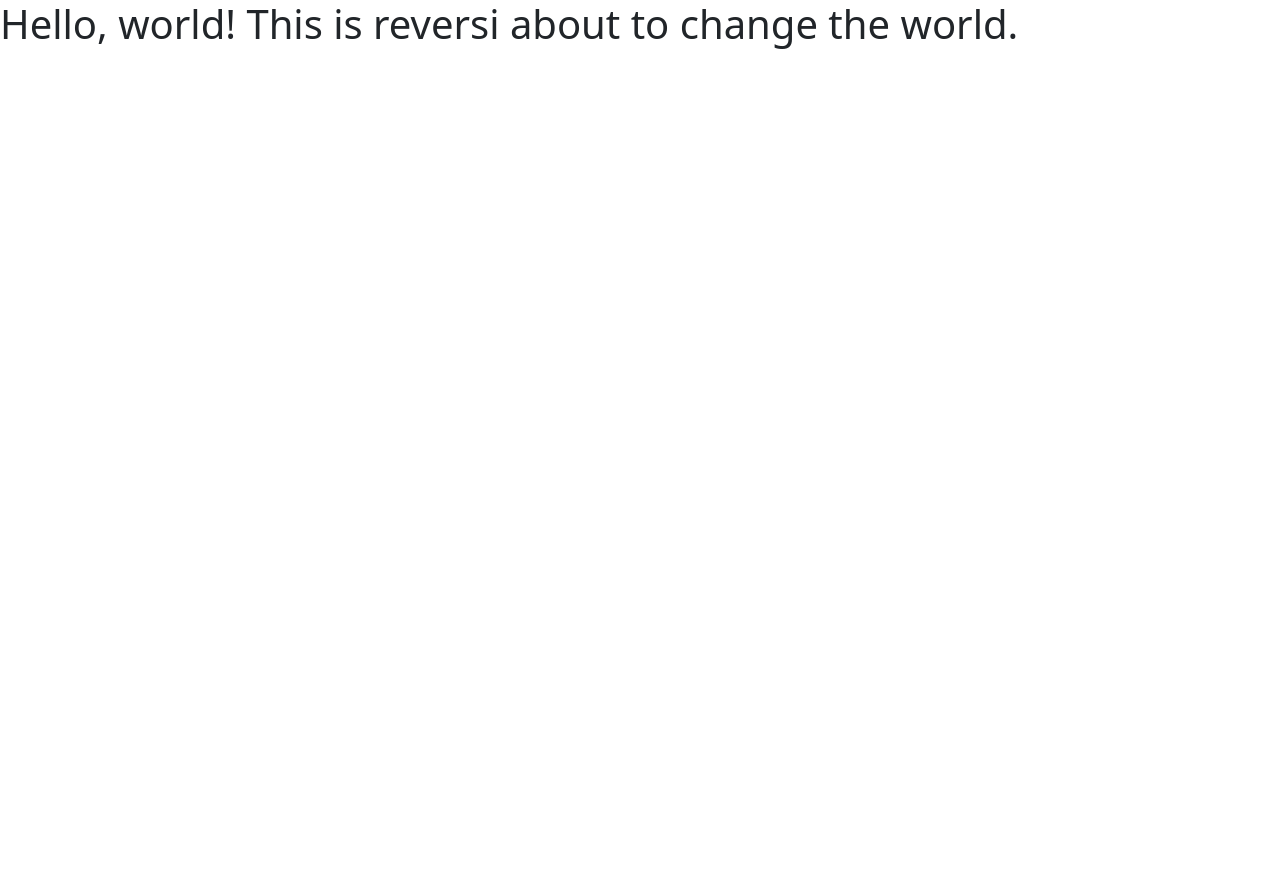
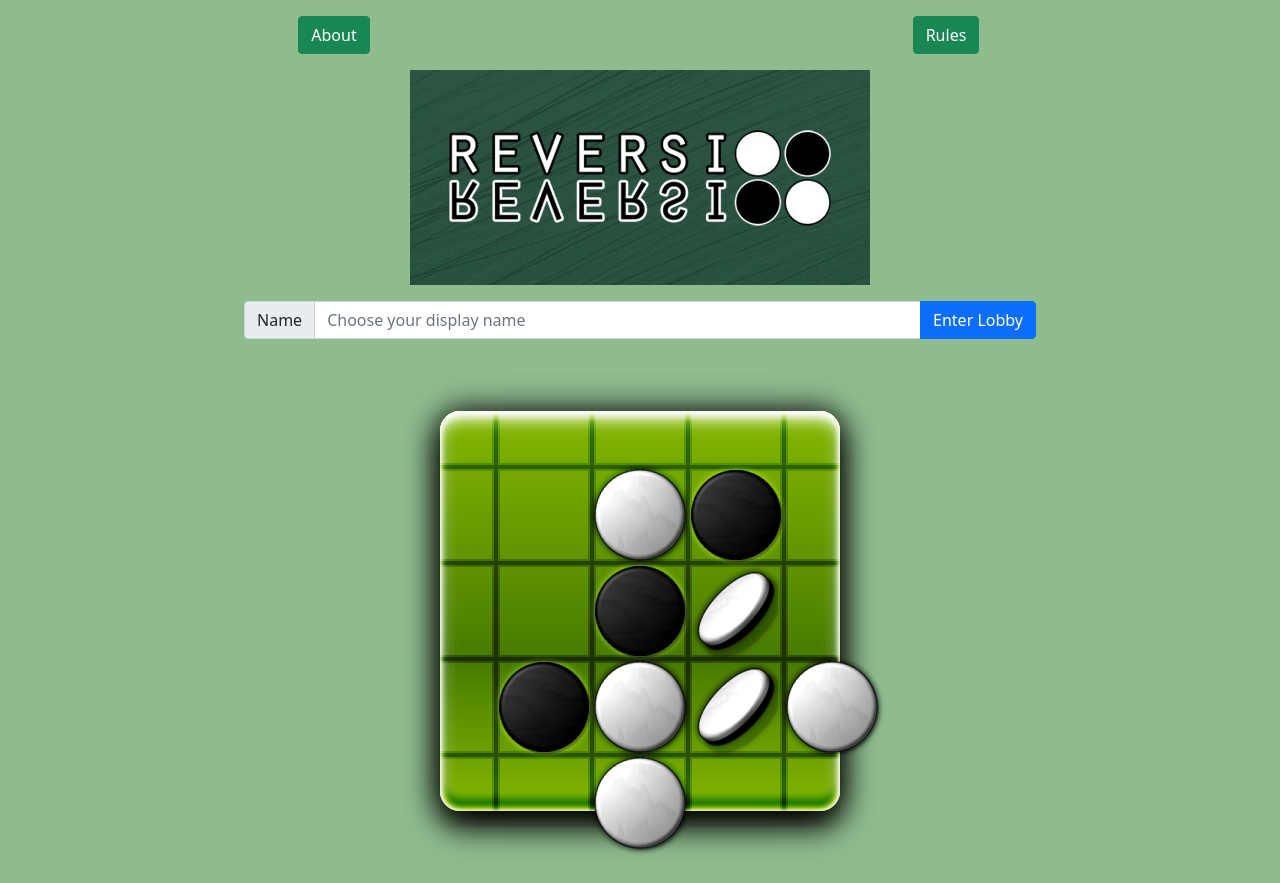
Before and after one commit to kathrynbe/reversi-butler, a website: page public/index.html in a window 1280 px wide. Before the commit the page ends 800 px from the top, so only its background shows below. Drawn offline with nearby package versions, Linux system fonts and the light colour scheme.

Commit message:
Creating the entrance pages

```diff
--- a/public/index.html
+++ b/public/index.html
@@ -6,17 +6,55 @@
     <meta name="viewport" content="width=device-width, initial-scale=1">
 
     <!-- Bootstrap CSS -->
-    <link href="https://cdn.jsdelivr.net/npm/bootstrap@5.1.3/dist/css/bootstrap.min.css" rel="stylesheet" integrity="sha384-1BmE4kWBq78iYhFldvKuhfTAU6auU8tT94WrHftjDbrCEXSU1oBoqyl2QvZ6jIW3" crossorigin="anonymous">
-
-    <title>Hello, world! This is reversi about to change the world. </title>
+    <link href="https://cdn.jsdelivr.net/npm/bootstrap@5.0.2/dist/css/bootstrap.min.css" rel="stylesheet" integrity="sha384-EVSTQN3/azprG1Anm3QDgpJLIm9Nao0Yz1ztcQTwFspd3yD65VohhpuuCOmLASjC" crossorigin="anonymous">
+    <style>
+        body {
+          background-color:darkseagreen;
+        }
+    </style>
+    <title>Reversi</title>
   </head>
   <body>
-    <h1>Hello, world! This is reversi about to change the world.</h1>
+    <div class="container-fluid">
 
-    <!-- Optional JavaScript; choose one of the two! -->
+      <div class="row m-3">
+        <div class="col text-center">
+          <a class="btn btn-success text-nonwrap" href="about.html">About</a>
+        </div>
+        <div class="col text-center">
+          <a class="btn btn-success text-nonwrap" href="https://en.wikipedia.org/wiki/Reversi">Rules</a>
+        </div>
+      </div>
 
-    <!-- Option 1: Bootstrap Bundle with Popper -->
-    <script src="https://cdn.jsdelivr.net/npm/bootstrap@5.1.3/dist/js/bootstrap.bundle.min.js" integrity="sha384-ka7Sk0Gln4gmtz2MlQnikT1wXgYsOg+OMhuP+IlRH9sENBO0LRn5q+8nbTov4+1p" crossorigin="anonymous"></script>
 
+      <div class="row m-3">
+        <div class="col text-center">
+          <img class="img-fluid" src="assets/images/top-splash.png" alt="Reversi Logo 1"/>
+        </div>
+      </div>
+
+      <div class="row align-items-center justify-content-center m-3">
+        <div class="col-8">
+          <div class="input-group">
+            <span class="input-group-text" id="displayName" >Name</span>
+            <input type="text" class="form-control text-nowrap" id="nameInput" placeholder="Choose your display name" aria-label="Enter your display name for use while playing Reversi" aria-describedby="displayname"/>
+            <button type="submit" class="btn btn-primary text-nowrap" id="lobbyButton" onclick="window.location='lobby.html'">Enter Lobby</button>
+          </div>
+        </div>
+      </div>
+
+      <div class="row m-3">
+        <div class="col text-center">
+          <img class="img-fluid" src="assets/images/bottom-splash.png" alt="Reversi Logo 2"/>
+        </div>
+      </div>
+
+    </div>
+
+
+
+
+
+    <script src="https://cdn.jsdelivr.net/npm/bootstrap@5.0.2/dist/js/bootstrap.bundle.min.js" integrity="sha384-MrcW6ZMFYlzcLA8Nl+NtUVF0sA7MsXsP1UyJoMp4YLEuNSfAP+JcXn/tWtIaxVXM" crossorigin="anonymous"></script>
   </body>
 </html>
```
Also changed, not shown: public/about.html (added, +32 -0 lines), public/lobby.html (added, +27 -0 lines), public/assets/images/bottom-splash.png (added), public/assets/images/top-splash.png (added).
